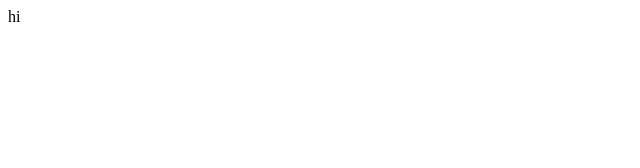
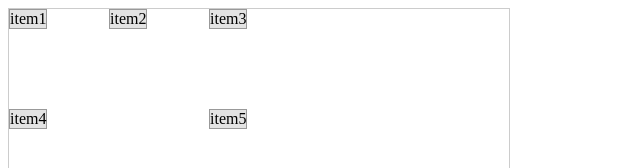
Before and after one commit to liketiger/lightweight-grid-layout, a website built with Vite: page index.html in a window 1280 px wide. Shown: the top 168 px of the page, without its empty margins (0-640 px from the left). Built offline with nearby package versions, Linux system fonts and the light colour scheme.

Commit message:
feat: modify swapping logic

```diff
--- a/index.html
+++ b/index.html
@@ -1,13 +1,38 @@
-<!doctype html>
+<!DOCTYPE html>
 <html lang="en">
   <head>
     <meta charset="UTF-8" />
     <link rel="icon" type="image/svg+xml" href="/vite.svg" />
     <meta name="viewport" content="width=device-width, initial-scale=1.0" />
     <title>Vite + TS</title>
+    <style>
+      .grid-container {
+        position: relative;
+        width: 500px;
+        height: 500px;
+        border: 1px solid #ccc;
+      }
+      .grid-item {
+        position: absolute;
+        background: #e3e3e3;
+        border: 1px solid #999;
+        box-sizing: border-box;
+        display: flex;
+        align-items: center;
+        justify-content: center;
+        cursor: grab;
+        user-select: none;
+        touch-action: none;
+      }
+    </style>
   </head>
   <body>
-    <div id="app"></div>
+    <div id="app">
+      <body>
+        <div id="grid" class="grid-container"></div>
+        <script type="module" src="main.js"></script>
+      </body>
+    </div>
     <script type="module" src="/src/main.ts"></script>
   </body>
 </html>
--- a/src/index.ts
+++ b/src/index.ts
@@ -15,6 +15,7 @@ const createGrid = (initialMatrix: GridMatrix) => {
     store.dispatch({ type: "SWAP_ITEMS", payload: { idA, idB } });
 
   const getMatrix = () => toMatrix(store.getState().items, rows, cols);
+  const emitter = new EventTarget();
 
   const attachDnd = (el: HTMLElement, id: string) => {
     let dragging = false;
@@ -40,6 +41,8 @@ const createGrid = (initialMatrix: GridMatrix) => {
       if (dropId && dropId !== id) {
         // swap만 하면 되므로 offset 계산 불필요
         swapItem(id, dropId);
+        console.log(getMatrix());
+        emitter.dispatchEvent(new CustomEvent("grid-change"));
       }
     };
 
@@ -47,7 +50,7 @@ const createGrid = (initialMatrix: GridMatrix) => {
     return () => el.removeEventListener("pointerdown", onPointerDown);
   };
 
-  return { getMatrix, attachDnd };
+  return { getMatrix, attachDnd, emitter };
 };
 
 export default createGrid;
--- a/src/main.ts
+++ b/src/main.ts
@@ -1,5 +1,49 @@
-document.querySelector<HTMLDivElement>("#app")!.innerHTML = `
-  <div>
-  hi
-  </div>
-`;
+// main.js
+
+import createGrid from ".";
+
+const initialMatrix = [
+  [
+    { id: "item1", x: 0, y: 0 },
+    { id: "item2", x: 1, y: 0 },
+    { id: "item3", x: 2, y: 0 },
+  ],
+  [
+    { id: "item4", x: 0, y: 1 },
+    { id: "item5", x: 2, y: 1 },
+  ],
+];
+
+const CELL_SIZE = 100; // 한 셀당 픽셀 크기
+
+const { getMatrix, attachDnd, emitter } = createGrid(initialMatrix);
+const container = document.getElementById("grid");
+
+function render() {
+  if (!container) return;
+  container.innerHTML = "";
+  getMatrix()
+    .flat()
+    .forEach((cell) => {
+      if (!cell) return;
+
+      const el = document.createElement("div");
+      el.className = "grid-item";
+      el.dataset.id = cell.id;
+      el.style.left = `${cell.x * CELL_SIZE}px`;
+      el.style.top = `${cell.y * CELL_SIZE}px`;
+      el.textContent = cell.id;
+
+      container.appendChild(el);
+
+      // 드래그 앤 드롭 기능 연결
+      attachDnd(el, cell.id);
+      // 드롭 후 상태가 바뀌면 다시 렌더링
+      // el.addEventListener("pointerup", render);
+    });
+  console.log(getMatrix());
+}
+emitter.addEventListener("grid-change", render);
+
+// 최초 렌더링
+render();
```
Also changed, not shown: src/core/reducer.ts (line endings or trailing spaces).
